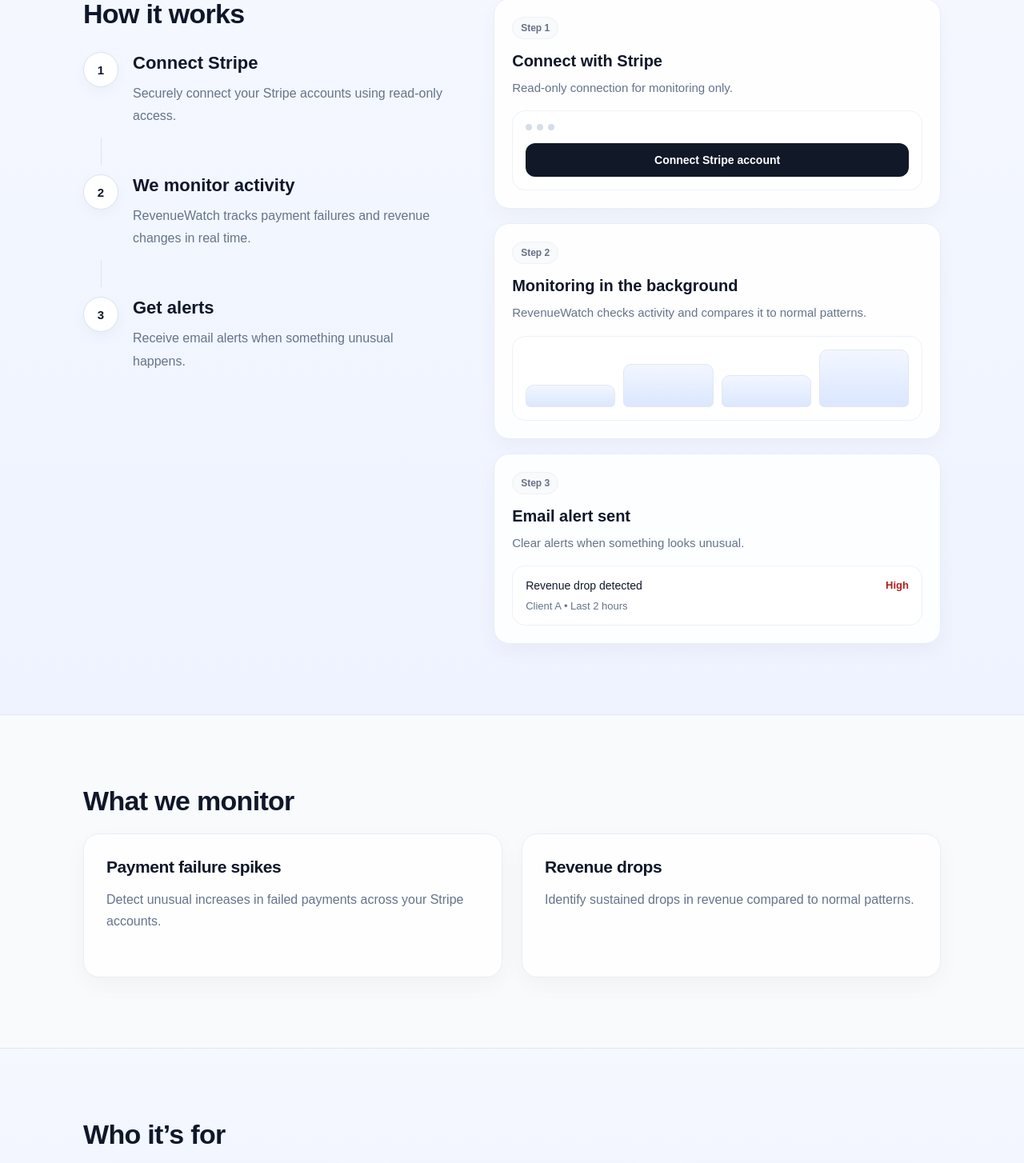
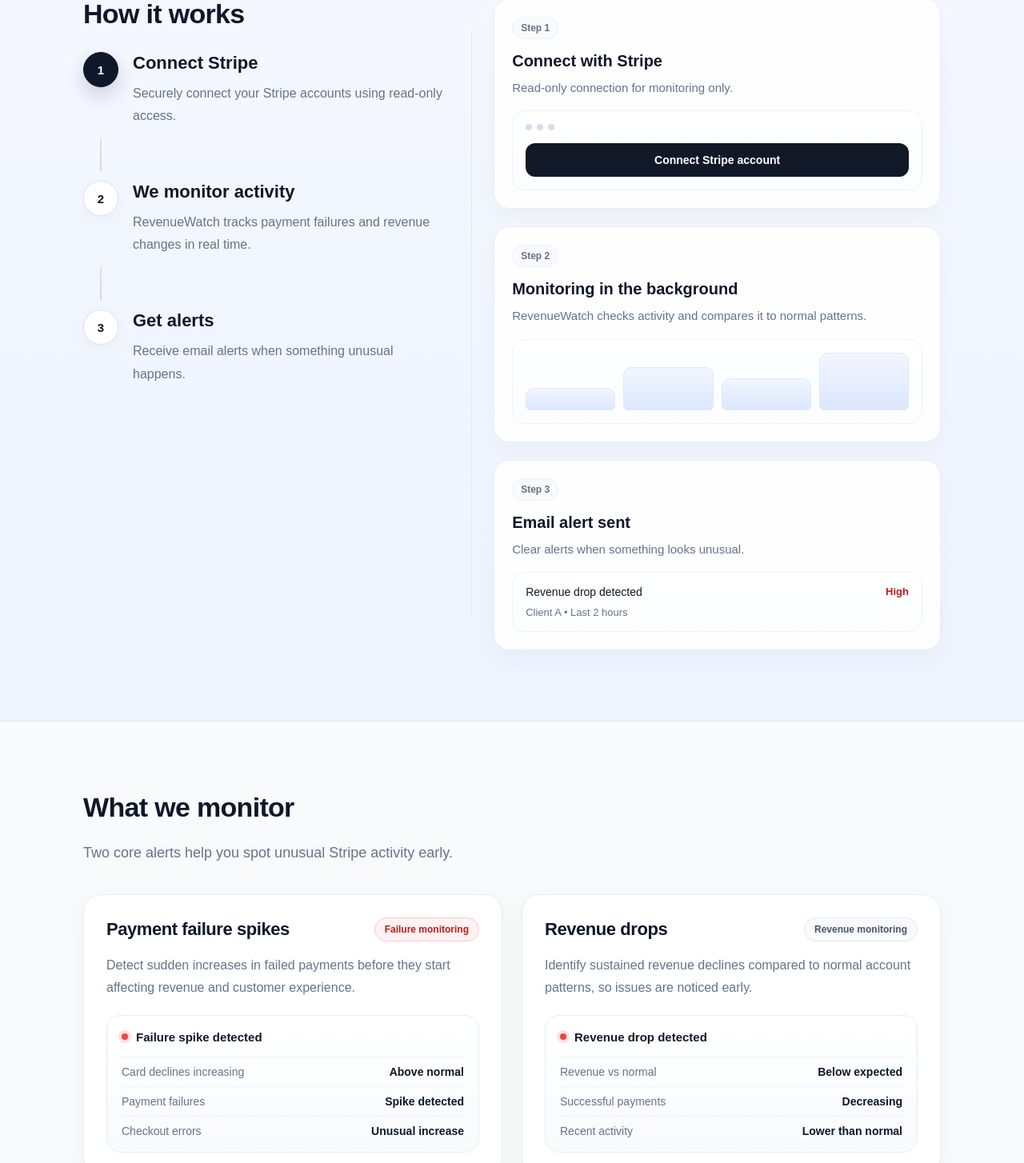
Before and after one commit to Miguel-0721/RevenueWatch, a Next.js app: page / in a window 1280 px wide. Shown: the part 904-2358 px from the top of the page at 80% size. Built offline with nearby package versions, Linux system fonts and the light colour scheme.

Commit message:
Redesign What We Monitor section UI and improve clarity

```diff
--- a/src/app/globals.css
+++ b/src/app/globals.css
@@ -237,18 +237,122 @@
   color: var(--muted);
 }
 
-.feature-card {
-  min-height: 180px;
+.monitor-grid {
+  display: grid;
+  grid-template-columns: repeat(2, minmax(0, 1fr));
+  gap: 24px;
 }
+
+.monitor-card {
+  background: rgba(255, 255, 255, 0.96);
+  border: 1px solid #e6edf5;
+  border-radius: 22px;
+  padding: 28px;
+  box-shadow: 0 14px 34px rgba(17, 24, 39, 0.045);
+  transition: transform 0.18s ease, box-shadow 0.18s ease, border-color 0.18s ease;
+}
+
+.monitor-card:hover {
+  transform: translateY(-3px);
+  box-shadow: 0 18px 40px rgba(17, 24, 39, 0.08);
+  border-color: #d9e3f0;
+}
+.monitor-card-top {
+  display: flex;
+  align-items: center;
+  justify-content: space-between;
+  gap: 16px;
+  margin-bottom: 16px;
+}
+
+
+
+.monitor-card h3 {
+  font-size: 22px;
+  line-height: 1.2;
+  font-weight: 700;
+  letter-spacing: -0.02em;
+  margin-bottom: 0;
+}
+
+.monitor-pill {
+  display: inline-flex;
+  align-items: center;
+  justify-content: center;
+  padding: 7px 12px;
+  border-radius: 999px;
+  background: #f8fafc;
+  border: 1px solid #e2e8f0;
+  color: #475569;
+  font-size: 12px;
+  font-weight: 700;
+  white-space: nowrap;
+}
+
+.monitor-pill-danger {
+  background: #fef2f2;
+  border-color: #fecaca;
+  color: #b91c1c;
+}
+
+.monitor-text {
+  font-size: 16px;
+  line-height: 1.75;
+  color: var(--muted);
+  margin-bottom: 20px;
+}
+
+.monitor-ui {
+  background: linear-gradient(to bottom, #ffffff, #f8fafc);
+  border: 1px solid #e7edf4;
+  border-radius: 18px;
+  padding: 18px;
+  box-shadow: inset 0 1px 0 rgba(255, 255, 255, 0.8);
+}
+
+.monitor-ui-header {
+  display: flex;
+  align-items: center;
+  gap: 10px;
+  margin-bottom: 16px;
+  font-size: 15px;
+  color: #111827;
+}
+
+.monitor-ui-list {
+  display: grid;
+  gap: 10px;
+}
+
+.monitor-ui-row {
+  display: flex;
+  align-items: center;
+  justify-content: space-between;
+  gap: 12px;
+  padding-top: 10px;
+  border-top: 1px solid #eef2f7;
+  font-size: 14px;
+  color: #64748b;
+}
+
+.monitor-ui-row strong {
+  color: #0f172a;
+  font-weight: 700;
+  text-align: right;
+
+}
+
+
+
 
 .cta-section {
   background: #f8fafc;
-  padding: 96px 0;
+  padding: 72px 0 56px;
   border-top: 1px solid #eef2f6;
 }
 .cta-box {
   text-align: center;
-  padding: 56px 0;
+  padding: 20px 0 8px;
 }
 
 .cta-box .btn {
@@ -262,11 +366,12 @@
   font-size: 14px;
   line-height: 1.7;
   color: var(--muted);
+  margin-top: 2px;
 }
 
 .site-footer {
   background: #ffffff;
-  margin-top: 20px;
+  margin-top: 0;
 }
 
 .footer-inner {
@@ -274,8 +379,8 @@
   justify-content: space-between;
   align-items: center;
   gap: 16px;
-  padding-top: 32px;
-  padding-bottom: 32px;
+  padding-top: 22px;
+  padding-bottom: 22px;
   color: var(--muted);
   font-size: 14px;
 }
@@ -318,6 +423,11 @@
     grid-template-columns: 1fr;
   }
 
+
+.monitor-grid {
+  grid-template-columns: 1fr;
+}
+
   .how-it-works-layout {
     grid-template-columns: 1fr;
     gap: 32px;
@@ -326,6 +436,9 @@
   .timeline-content p {
     max-width: 100%;
   }
+
+
+
 
 }
 
@@ -387,6 +500,17 @@
   align-items: start;
 }
 
+
+.timeline-item:hover .timeline-marker {
+  transform: translateY(-1px);
+  box-shadow: 0 10px 24px rgba(15, 23, 42, 0.08);
+  border-color: #cfdced;
+}
+
+.timeline-item:hover .timeline-content h3 {
+  color: #0f172a;
+}
+
 .timeline-marker {
   width: 44px;
   height: 44px;
@@ -400,12 +524,30 @@
   font-weight: 700;
   color: var(--foreground);
   box-shadow: 0 6px 18px rgba(17, 24, 39, 0.04);
+  transition:
+    transform 0.2s ease,
+    box-shadow 0.2s ease,
+    border-color 0.2s ease;
+}
+
+/* Active step highlight */
+.timeline-item:first-child .timeline-marker {
+  background: #0f172a;
+  color: #ffffff;
+  border-color: #0f172a;
+  box-shadow: 0 10px 24px rgba(15, 23, 42, 0.18);
+}
+
+.timeline-item:first-child .timeline-content h3 {
+  color: #0f172a;
+  font-weight: 700;
 }
 
 .timeline-content h3 {
   font-size: 22px;
   line-height: 1.25;
   margin-bottom: 10px;
+  transition: color 0.2s ease;
 }
 
 .timeline-content p {
@@ -416,24 +558,52 @@
 }
 
 .timeline-line {
-  width: 1px;
-  height: 34px;
-  background: #dbe4ef;
-  margin: 12px 0 12px 22px;
+  width: 2px;
+  height: 42px;
+  background: linear-gradient(
+    to bottom,
+    #dbe4ef,
+    #cbd5f5
+  );
+  margin: 12px 0 12px 21px;
+  border-radius: 999px;
 }
 
 .how-it-works-right {
+  position: relative;
   display: flex;
   flex-direction: column;
-  gap: 18px;
+  gap: 22px;
+}
+
+.how-it-works-right::before {
+  content: "";
+  position: absolute;
+  left: -28px;
+  top: 40px;
+  bottom: 40px;
+  width: 1px;
+  background: #e2e8f0;
 }
 
 .how-visual-card {
-  background: rgba(255, 255, 255, 0.9);
+  background: rgba(255, 255, 255, 0.92);
   border: 1px solid #e8eef5;
   border-radius: 20px;
   padding: 22px;
   box-shadow: 0 10px 26px rgba(17, 24, 39, 0.035);
+  transition:
+    transform 0.22s ease,
+    box-shadow 0.22s ease,
+    border-color 0.22s ease,
+    background 0.22s ease;
+}
+
+.how-visual-card:hover {
+  transform: translateY(-2px);
+  box-shadow: 0 18px 36px rgba(15, 23, 42, 0.07);
+  border-color: #d9e3f0;
+  background: #ffffff;
 }
 
 .how-visual-kicker {
@@ -465,7 +635,7 @@
 .mock-connect-box,
 .mock-monitor-box,
 .mock-alert-mini {
-  background: #ffffff;
+  background: linear-gradient(to bottom, #ffffff, #fbfdff);
   border: 1px solid #edf2f7;
   border-radius: 16px;
   padding: 16px;
@@ -847,3 +1017,24 @@
     font-size: 16px;
   }
 }
+
+
+.status-dot {
+  width: 8px;
+  height: 8px;
+  border-radius: 999px;
+  background: #ef4444;
+  box-shadow: 0 0 0 4px rgba(239, 68, 68, 0.15);
+  flex-shrink: 0;
+}
+
+.status-dot-blue {
+  background: #2563eb;
+  box-shadow: 0 0 0 4px rgba(37, 99, 235, 0.14);
+}
+
+
+.section-intro {
+  max-width: 720px;
+  margin-bottom: 36px;
+}
--- a/src/app/page.tsx
+++ b/src/app/page.tsx
@@ -187,21 +187,81 @@
 
 <section className="section section-muted">
   <div className="container">
-    <h2 className="section-title">What we monitor</h2>
+<h2 className="section-title">What we monitor</h2>
+<p className="section-text section-intro">
+  Two core alerts help you spot unusual Stripe activity early.
+</p>
+    <div className="monitor-grid">
+      <div className="monitor-card">
+        <div className="monitor-card-top">
+       <div>
+  <h3>Payment failure spikes</h3>
+</div>
+<span className="monitor-pill monitor-pill-danger">Failure monitoring</span>
+        </div>
 
-    <div className="grid grid-2">
-      <div className="card feature-card">
-        <h3>Payment failure spikes</h3>
-        <p>
-          Detect unusual increases in failed payments across your Stripe accounts.
+        <p className="monitor-text">
+          Detect sudden increases in failed payments before they start affecting
+          revenue and customer experience.
         </p>
+
+        <div className="monitor-ui">
+          <div className="monitor-ui-header">
+            <span className="status-dot" />
+            <strong>Failure spike detected</strong>
+          </div>
+
+          <div className="monitor-ui-list">
+         <div className="monitor-ui-row">
+  <span>Card declines increasing</span>
+  <strong>Above normal</strong>
+</div>
+            <div className="monitor-ui-row">
+              <span>Payment failures</span>
+<strong>Spike detected</strong>
+            </div>
+            <div className="monitor-ui-row">
+              <span>Checkout errors</span>
+<strong>Unusual increase</strong>
+            </div>
+          </div>
+        </div>
       </div>
 
-      <div className="card feature-card">
-        <h3>Revenue drops</h3>
-        <p>
-          Identify sustained drops in revenue compared to normal patterns.
+      <div className="monitor-card">
+        <div className="monitor-card-top">
+         <div>
+  <h3>Revenue drops</h3>
+</div>
+<span className="monitor-pill">Revenue monitoring</span>
+        </div>
+
+        <p className="monitor-text">
+          Identify sustained revenue declines compared to normal account
+          patterns, so issues are noticed early.
         </p>
+
+        <div className="monitor-ui">
+         <div className="monitor-ui-header">
+ <span className="status-dot" />
+  <strong>Revenue drop detected</strong>
+</div>
+
+          <div className="monitor-ui-list">
+            <div className="monitor-ui-row">
+              <span>Revenue vs normal</span>
+<strong>Below expected</strong>
+            </div>
+            <div className="monitor-ui-row">
+             <span>Successful payments</span>
+<strong>Decreasing</strong>
+            </div>
+            <div className="monitor-ui-row">
+              <span>Recent activity</span>
+<strong>Lower than normal</strong>
+            </div>
+          </div>
+        </div>
       </div>
     </div>
   </div>
```
